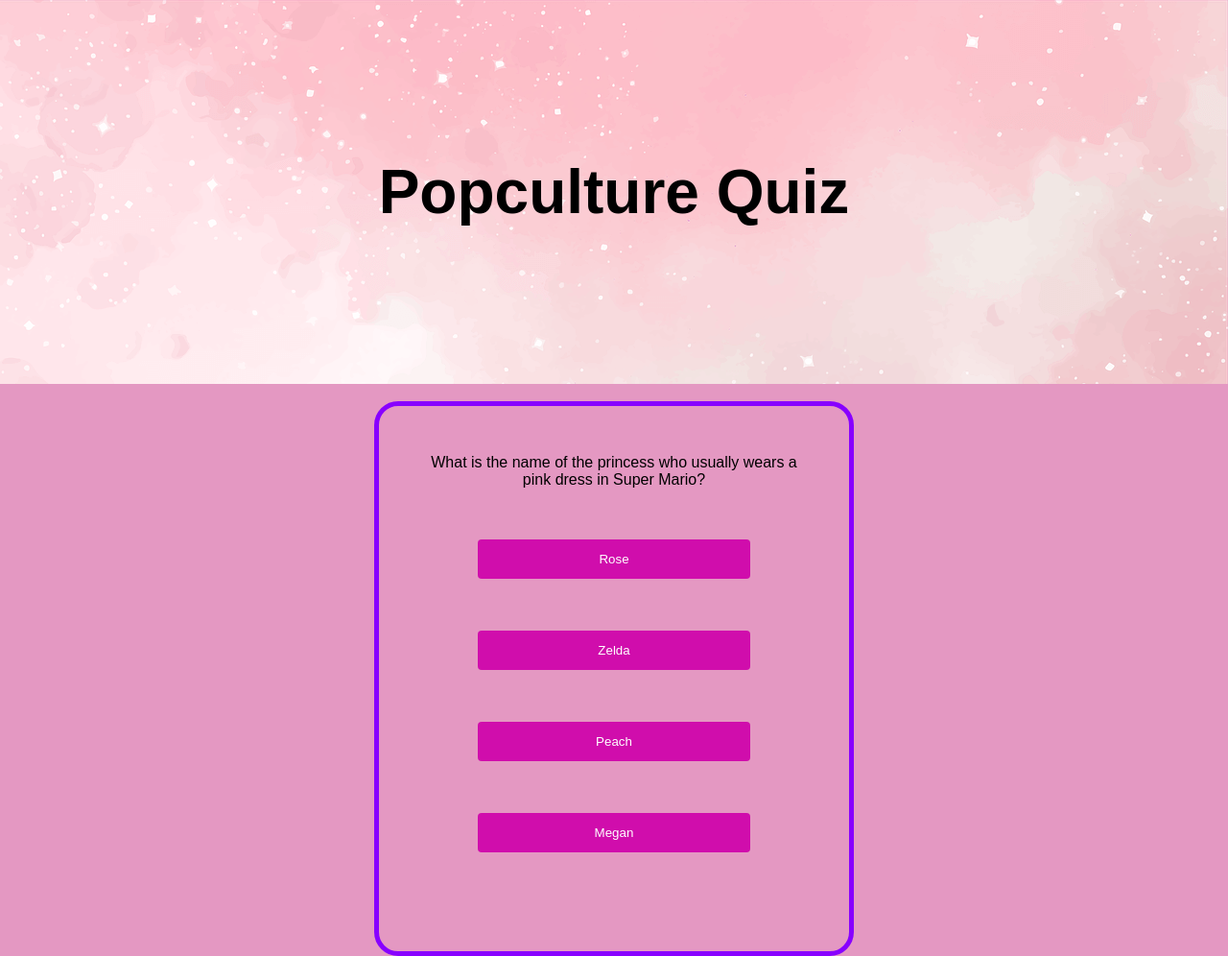
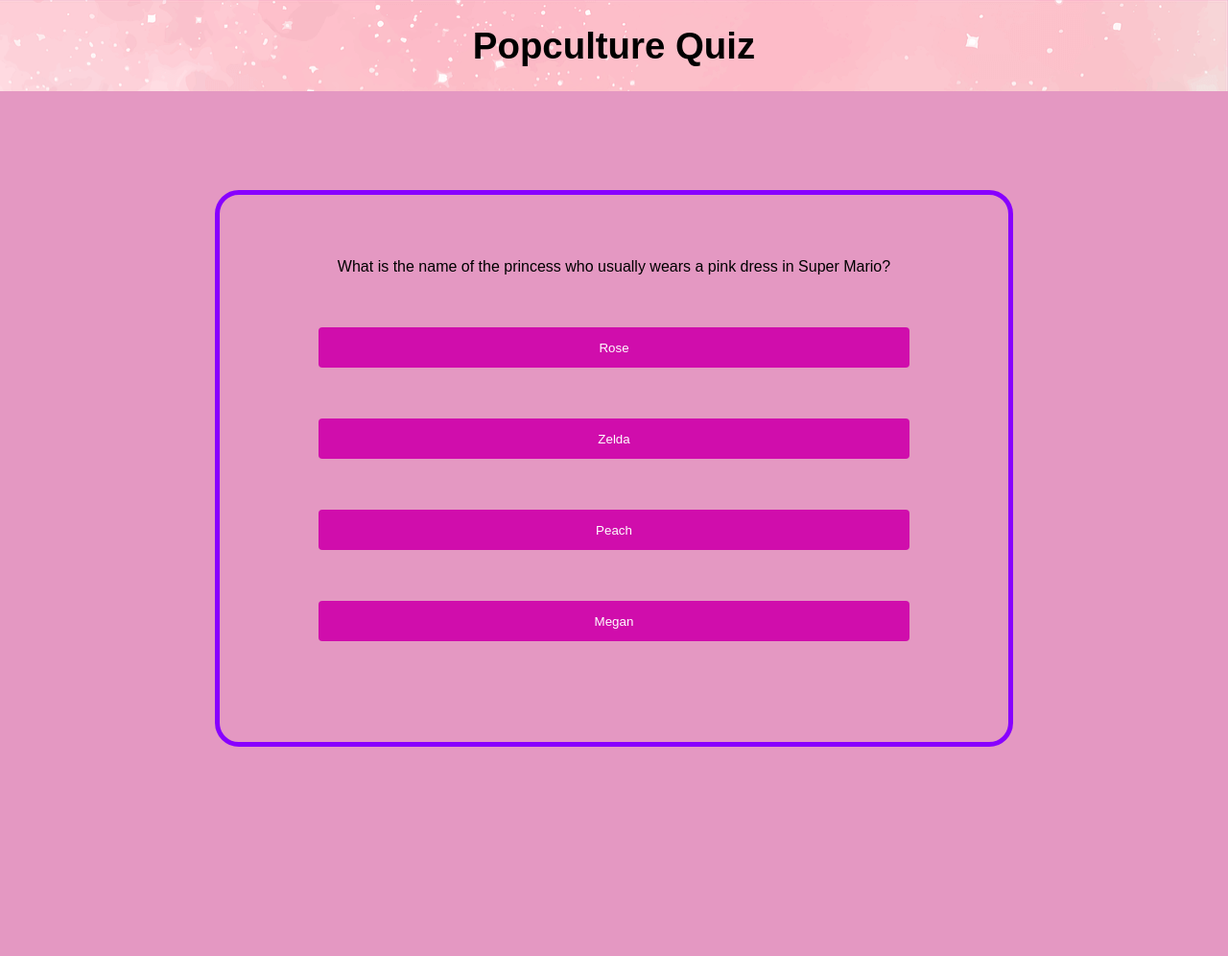
Before and after one commit to AllyxPally/PortfolioProject2-quiz, a plain HTML site: page index.html in a window 1280 px wide. Shown: the whole page at 96% size. After the commit the page ends 800 px from the top, so only its background shows below. Drawn offline with Linux system fonts and the light colour scheme; a web font is replaced by a local one.

Commit message:
Aria-label added to buttons and changed the styles for the header

```diff
--- a/assets/css/style.css
+++ b/assets/css/style.css
@@ -1,43 +1,51 @@
 /* Font */
+
 @import url('https://fonts.googleapis.com/css2?family=Fuzzy+Bubbles:wght@400;700&display=swap');
 
-/* Asterisk wildcard selector to override default styles */
+/* Asterisk wildcard selector to override default styles
 * {
     padding: 0;
     margin: 0;
-}
+}*/
 
 /* General styles */
+
 body {
     background-color: #e498c2;
     font-family: 'fuzzy bubbles', sans-serif;
+    position: relative;
+    margin: 0;
 }
+/* Header */
 
 #header_container {
     display: flex;
     justify-content: center;
     align-items: center;
-    min-height: 50vh;
+    height: 50%;
     background-image: url('../images/sparkly-pink.png');
     background-size: cover;
     background-repeat: no-repeat;
     background-color: orchid;
+    margin-bottom: 8%;
 }
 
 .header_text {
-    font-size: xx-large;
-    max-width: fit-content;
+    font-size: larger;
+    text-align: center;
     width: 100%;
 }
+/* Quiz */
 
 .quiz_container {
     box-sizing: border-box;
-    width: 500px;
+    width: 65%;
     margin: auto;
     padding: 50px;
     border-radius: 25px;
     border: 5px solid #8800FF;
 }
+
 .options {
     display: flex;
     flex-direction: column;
@@ -61,12 +69,7 @@ body {
     background-color: #8800FF;
 }
 
-p, h2 {
+p,
+h2 {
     text-align: center;
 }
-
-@media screen and (max-width: 768px) {
-    body {
-        flex-wrap: wrap;
-    }
-}
--- a/index.html
+++ b/index.html
@@ -23,22 +23,22 @@
             <h1>Popculture Quiz</h1>
         </div>
     </header>
-    <br>
+
     <!-- Quiz -->
     <div class="quiz_container">
         <div id="questions">
             <p id="quiz_text"></p>
             <div class="options">
-                <button class="option" onclick="checkAnswer(0)">Rose</button>
-                <button class="option" onclick="checkAnswer(1)">Zelda</button>
-                <button class="option" onclick="checkAnswer(2)">Peach</button>
-                <button class="option" onclick="checkAnswer(3)">Megan</button>
+                <button aria-label="option1" class="option" onclick="checkAnswer(0)">Rose</button>
+                <button aria-label="option2" class="option" onclick="checkAnswer(1)">Zelda</button>
+                <button aria-label="option3" class="option" onclick="checkAnswer(2)">Peach</button>
+                <button aria-label="option4" class="option" onclick="checkAnswer(3)">Megan</button>
             </div>
-                <p id="feedback"></p>
+            <p id="feedback"></p>
 
         </div>
     </div>
-    <br>
+
     <script src="index.js"></script>
 </body>
 
```
